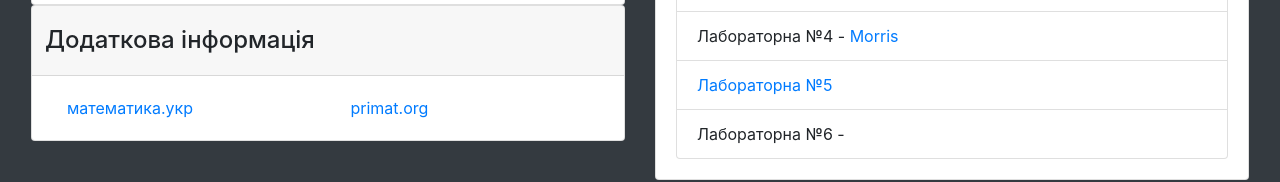
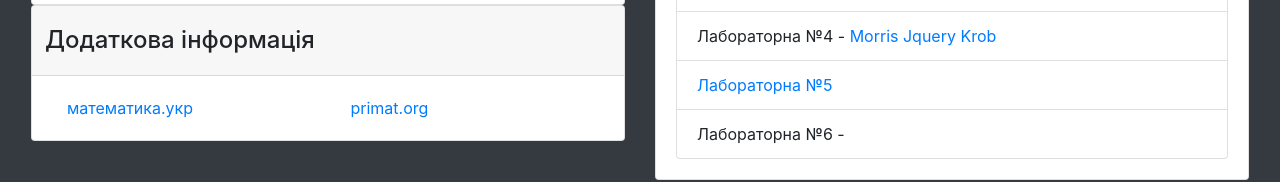
Before and after one commit to EugeneVakulenko/EugeneVakulenko.github.io, a plain HTML site: page index.html in a window 1280 px wide. Shown: the part 243-425 px from the top of the page. Drawn offline with Linux system fonts and the light colour scheme.

Commit message:
jquery-knob

```diff
--- a/index.html
+++ b/index.html
@@ -101,6 +101,9 @@
                             <a href="pages/bar-charts.html">
                                 Morris
                             </a>
+                            <a href="pages/jquery_knob_test.html">
+                                Jquery Krob
+                            </a>
                         </li>
                         <li class="list-group-item">
                             <a href="https://drive.google.com/file/d/1cwIR3Tg6I4NK8HVLSwzWPYcwhNrD-GMR/view?usp=sharing">
```
Also changed, not shown: pages/bar-charts.html (+0 -1 lines).
